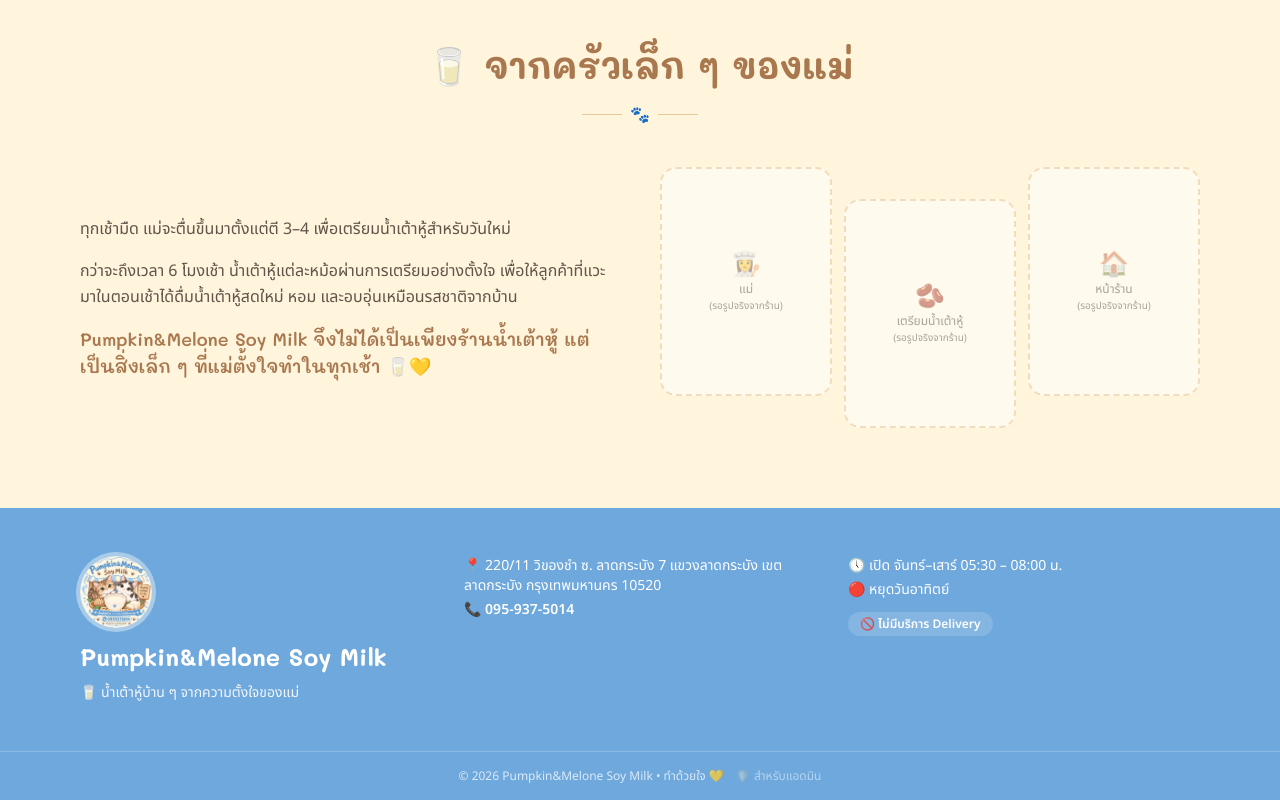
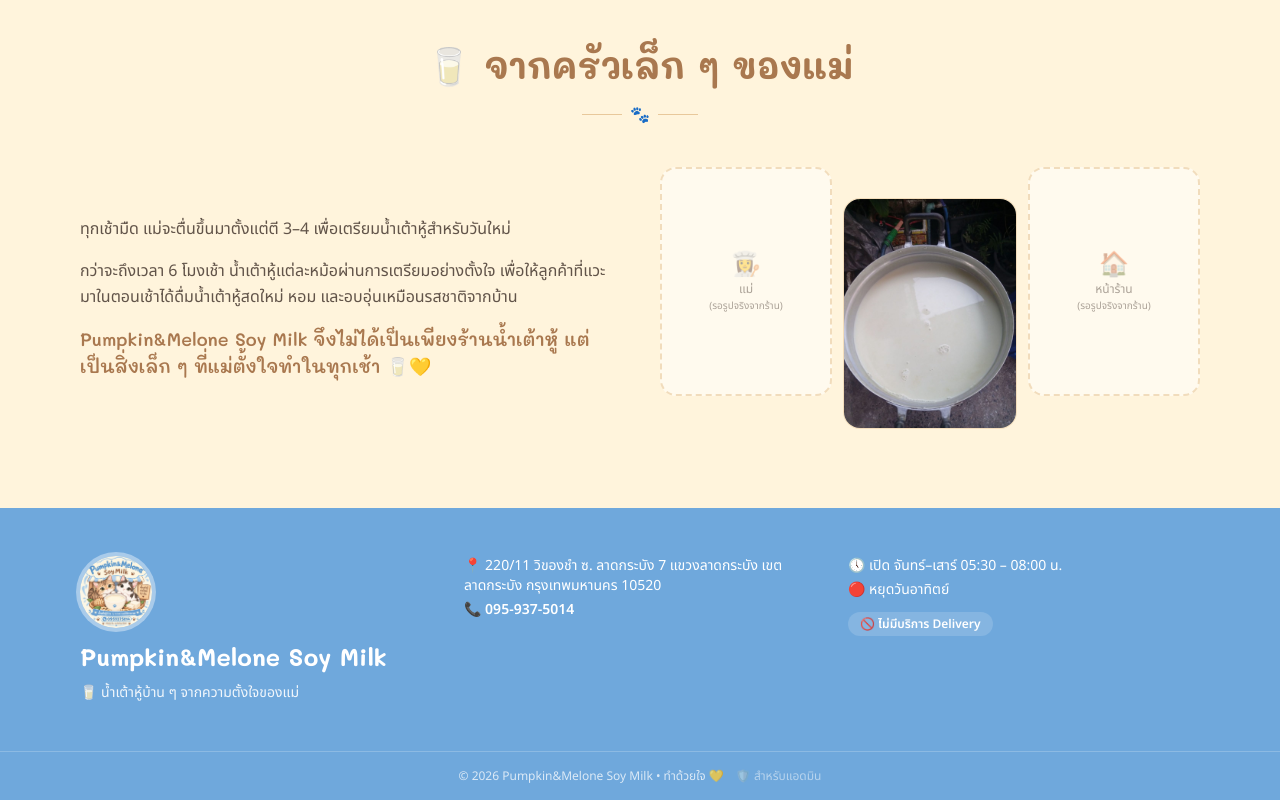
Before and after one commit to wachi9142-cpu/nam-tao-hoo-front, a Next.js app: page / in a window 1280 px wide. Shown: the part 8087-8887 px from the top of the page. Built offline with nearby package versions, Linux system fonts and the light colour scheme; no server answers.

Commit message:
Refactor code structure for improved readability and maintainability

```diff
--- a/src/components/landing/Story.tsx
+++ b/src/components/landing/Story.tsx
@@ -3,7 +3,7 @@
 
 const photos = [
   { emoji: "👩‍🍳", label: "แม่" },
-  { emoji: "🫘", label: "เตรียมน้ำเต้าหู้" },
+  { emoji: "🫘", label: "เตรียมน้ำเต้าหู้", image: "/images/story-pot.jpg", caption: "หม้อน้ำเต้าหู้สดใหม่ทุกเช้า" },
   { emoji: "🏠", label: "หน้าร้าน" },
 ];
 
@@ -31,6 +31,8 @@
               slot={p.label}
               label={p.label}
               emoji={p.emoji}
+              fallback={p.image}
+              fallbackCaption={p.caption}
               aspect="aspect-[3/4]"
               className={i === 1 ? "mt-8" : ""}
             />
```
Also changed, not shown: public/images/menu/pot-wide.jpg (added), public/images/story-pot.jpg (added).
